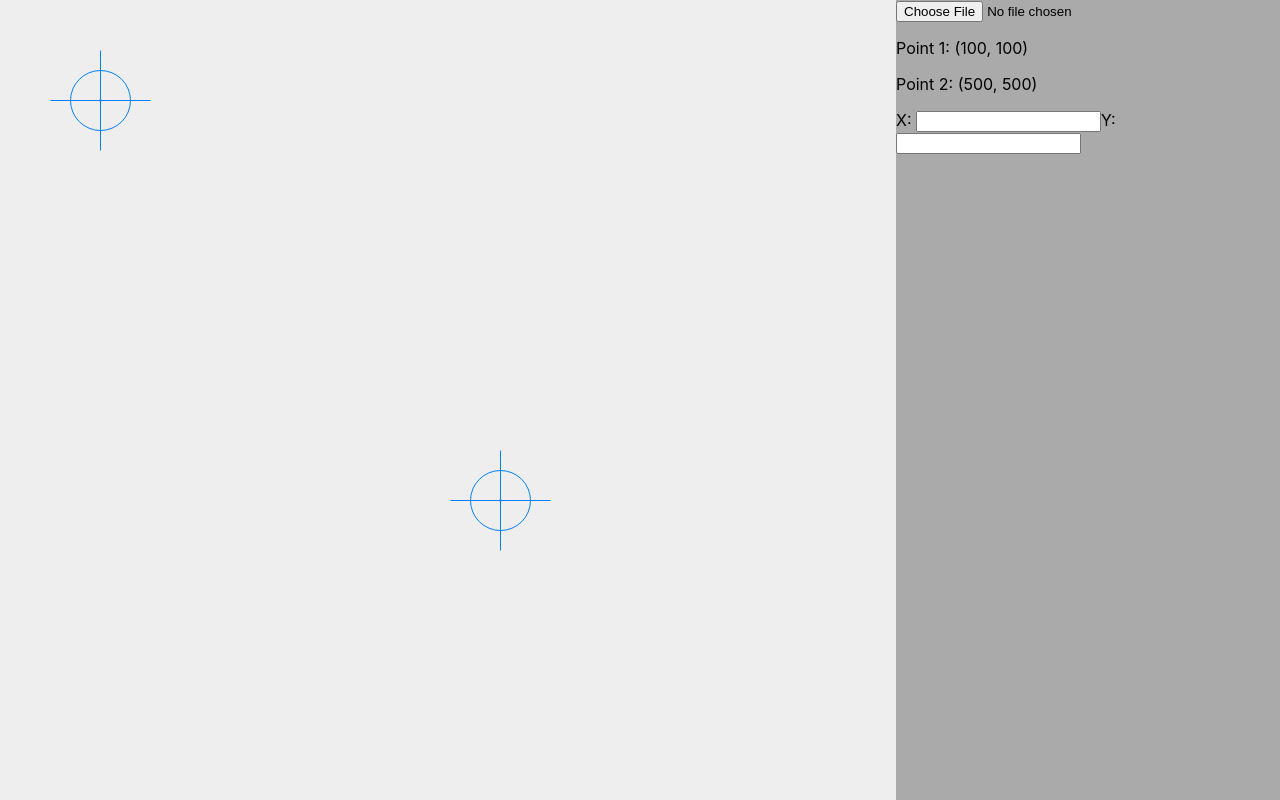
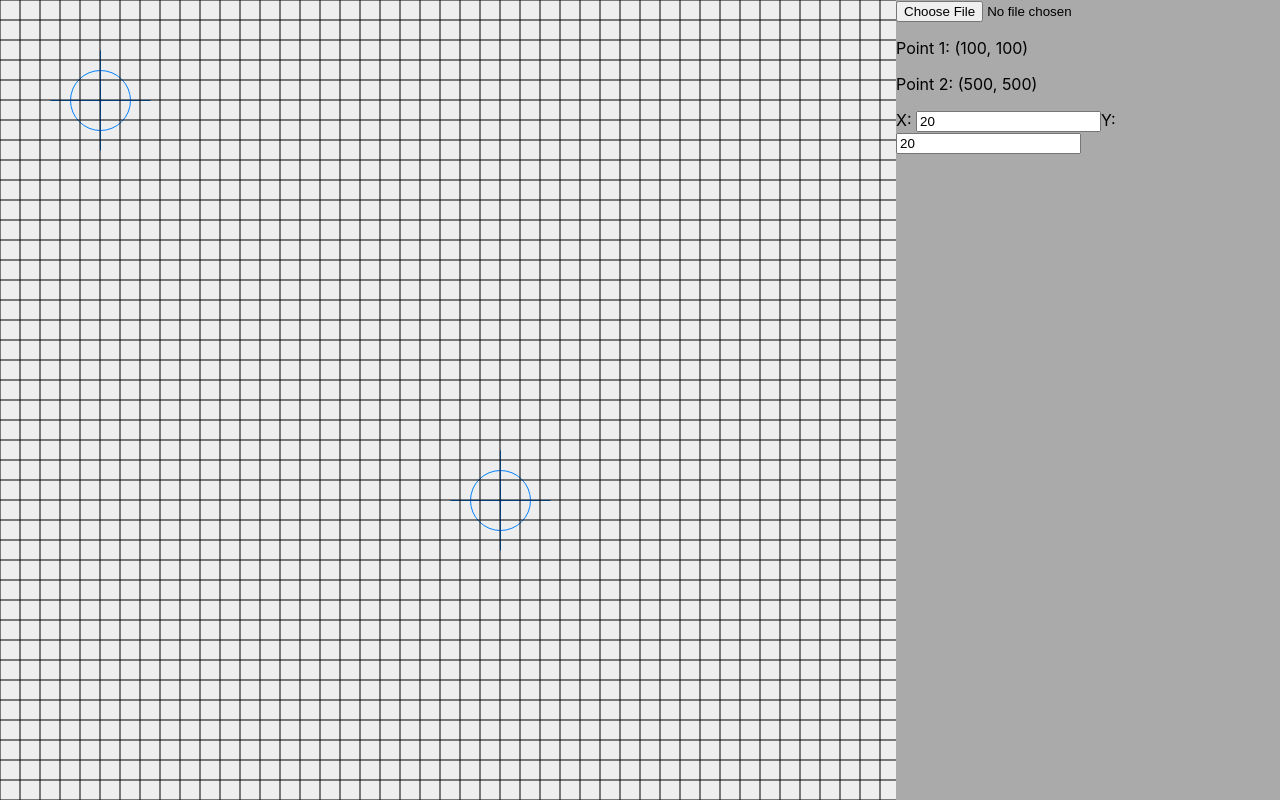
Before and after one commit to WesleyLuk90/map-editor, a React (Create React App) app: page / in a window 1280 px wide. Built offline with nearby package versions, Linux system fonts and the light colour scheme.

Commit message:
Compute points

```diff
--- a/src/App.tsx
+++ b/src/App.tsx
@@ -15,8 +15,14 @@ function App() {
     const [file, setFile] = useState<null | File>(null);
     const [point1, setPoint1] = useState(new Point(100, 100));
     const [point2, setPoint2] = useState(new Point(500, 500));
-    const [xCells, setXCells] = useState<number | null>(null);
-    const [yCells, setYCells] = useState<number | null>(null);
+    const [xCells, setXCells] = useState(20);
+    const [yCells, setYCells] = useState(20);
+
+    function update(p1: Point, p2: Point) {
+        const p = p1.sub(p2).abs();
+        setXCells(Math.round(p.x / 20));
+        setYCells(Math.round(p.y / 20));
+    }
 
     return (
         <div className="App">
@@ -26,11 +32,11 @@ function App() {
                 point2={point2}
                 setPoint1={p => {
                     setPoint1(p);
-                    setXCells(null);
+                    update(p, point2);
                 }}
                 setPoint2={p => {
                     setPoint2(p);
-                    setYCells(null);
+                    update(point1, p);
                 }}
                 xCells={xCells}
                 yCells={yCells}
--- a/src/Editor.tsx
+++ b/src/Editor.tsx
@@ -80,8 +80,8 @@ export function Editor({
     setPoint1: (p: Point) => void;
     point2: Point;
     setPoint2: (p: Point) => void;
-    xCells: number | null;
-    yCells: number | null;
+    xCells: number;
+    yCells: number;
 }) {
     const [url, setUrl] = useState<string | null>(null);
     const [dragging1, setDragging1] = useState(false);
--- a/src/SquaresGrid.tsx
+++ b/src/SquaresGrid.tsx
@@ -14,12 +14,9 @@ export function SquaresGrid({
     point1: Point;
     point2: Point;
     view: View;
-    xCells: number | null;
-    yCells: number | null;
+    xCells: number;
+    yCells: number;
 }) {
-    if (xCells == null || yCells == null) {
-        return null;
-    }
     const diff = point1.sub(point2).abs();
     const width = (diff.x / xCells) * view.scale;
     const height = (diff.y / yCells) * view.scale;
```
Also changed, not shown: src/Controls.tsx (+4 -4 lines).
